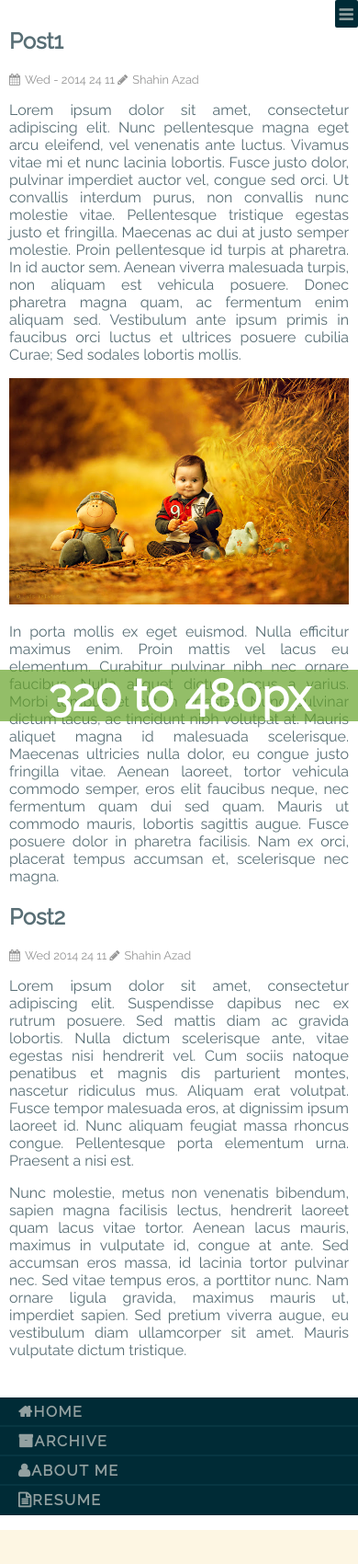
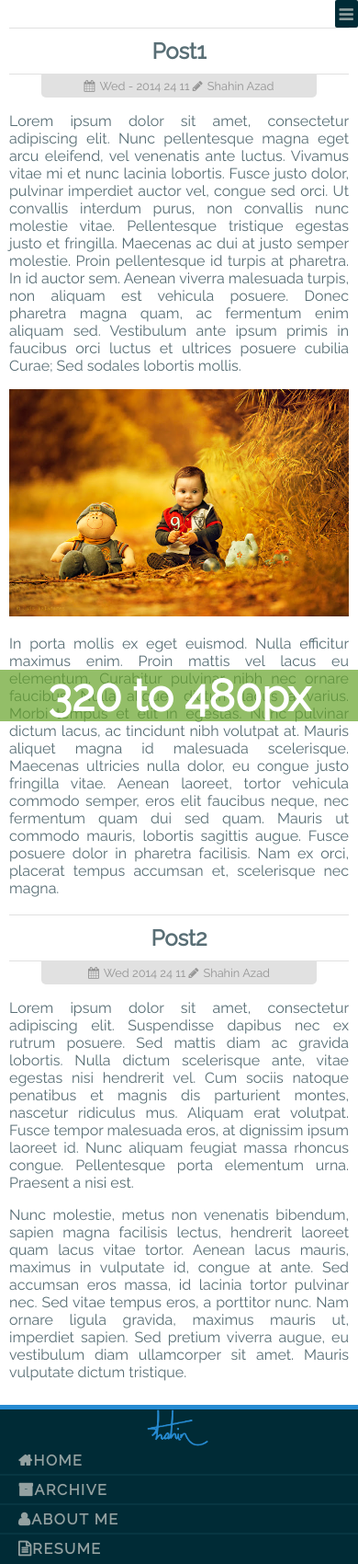
Before and after one commit to shahinism/Paper, a plain HTML site: page index.html in a window 390 px wide. Shown: the whole page at 92% size. Before the commit the page ends 1663 px from the top, so only its background shows below. Drawn offline with Linux system fonts and the light colour scheme.

Commit message:
Date and writer is now under the title in all sizes. Logo is also availible in small screens (on top of the menu).

```diff
--- a/index.html
+++ b/index.html
@@ -20,7 +20,7 @@
 	  <div class="metadata">
 	    <span class="date">Wed - 2014 24 11</span>
 	    <span class="writer">Shahin Azad</span>
-	  </div>
+	  </div> <!--/metadata-->
 	  <p>Lorem ipsum dolor sit amet, consectetur adipiscing elit. Nunc pellentesque magna eget arcu eleifend, vel venenatis ante luctus. Vivamus vitae mi et nunc lacinia lobortis. Fusce justo dolor, pulvinar imperdiet auctor vel, congue sed orci. Ut convallis interdum purus, non convallis nunc molestie vitae. Pellentesque tristique egestas justo et fringilla. Maecenas ac dui at justo semper molestie. Proin pellentesque id turpis at pharetra. In id auctor sem. Aenean viverra malesuada turpis, non aliquam est vehicula posuere. Donec pharetra magna quam, ac fermentum enim aliquam sed. Vestibulum ante ipsum primis in faucibus orci luctus et ultrices posuere cubilia Curae; Sed sodales lobortis mollis.</p>
 	  <img src="images/baby.jpg" alt="A Qt baby!" />
 	  <p>In porta mollis ex eget euismod. Nulla efficitur maximus enim. Proin mattis vel lacus eu elementum. Curabitur pulvinar nibh nec ornare faucibus. Nulla aliquet dictum lacus a varius. Morbi tempus et elit in egestas. Nunc pulvinar dictum lacus, ac tincidunt nibh volutpat at. Mauris aliquet magna id malesuada scelerisque. Maecenas ultricies nulla dolor, eu congue justo fringilla vitae. Aenean laoreet, tortor vehicula commodo semper, eros elit faucibus neque, nec fermentum quam dui sed quam. Mauris ut commodo mauris, lobortis sagittis augue. Fusce posuere dolor in pharetra facilisis. Nam ex orci, placerat tempus accumsan et, scelerisque nec magna. </p>
--- a/style.scss
+++ b/style.scss
@@ -17,6 +17,7 @@ $cyan:      #2aa198;
 $green:     #859900;
 $white:     #ffffff;
 $gray:      #949494;
+$gray-light: #e1e1e1;
 /* Variables */
 $anim-duration: .5s;
 $font-family: 'Raleway', sans-serif;
@@ -118,11 +119,13 @@ a.nav-link:hover:before{
 }
 
 #navigation{
+    border-top: 5px solid $blue;
     background: $base03;
 }
 
 #navigation ul{
     padding: 0;
+    margin: 0;
 }
 
 #navigation li{
@@ -176,11 +179,24 @@ a.nav-link:hover:before{
     font-family: "FontAwesome";
     color: $base1;
 }
-
+/* Article */
+article h2{
+    text-align: center;
+    border-top: 1px solid $gray-light;
+    border-bottom: 1px solid $gray-light;
+    padding: 10px;
+    margin-bottom: 0;
+}
 /* Metadata */
-.metadata{
-    font-size: .8em;
+.metadata {
+    background-color: $gray-light;
+    border-radius: 0 0 5px 5px;
     color: $gray;
+    font-size: 0.8em;
+    margin: 0 auto;
+    padding: 5px;
+    width: 100%;
+    text-align: center;
 }
 
 span.date:before{
@@ -200,12 +216,16 @@ span.writer:before{
     background-image: url("images/logo.png");
     background-repeat: no-repeat;
     width: 70px;
-    height: 100%;
-    float: left;
-    margin-left: 10px;
+    margin: 0 auto;
+    height: 40px;
 }
 /* Media queries */
-@media screen and (min-width: 500px){
+@media only screen and (min-width: 320px){
+    .metadata{
+	width: 300px;
+    }
+}
+@media only screen and (min-width: 500px){
     .container{
 	width: 70%;
 	margin: 0 auto;
@@ -216,6 +236,12 @@ span.writer:before{
     .container .columns.three { width: 75%; }
     .container .columns.four { width: 100%; }
 
+    /* Logo in bigger screen */
+    .logo{
+	float: left;
+	height: 100%;
+	margin-left: 10px;
+    }
     /* Navigation bar on bigger screens */
     a.nav-link{
 	display: none;
@@ -230,7 +256,6 @@ span.writer:before{
     }
 
     #navigation ul{
-	border-top: 5px solid $blue;
 	margin: 0;
     }
 
@@ -258,16 +283,3 @@ span.writer:before{
 	color: $base3 !important;
     }
 }
-
-@media only screen and (min-width: 900px){
-    /* Metadata in big screens */
-    .metadata {
-	position: absolute;
-	left: 10px;
-    }
-
-    .metadata span{
-	display: block;
-	width: 100%    }
-
-}
```
Also changed, not shown: style.css.
